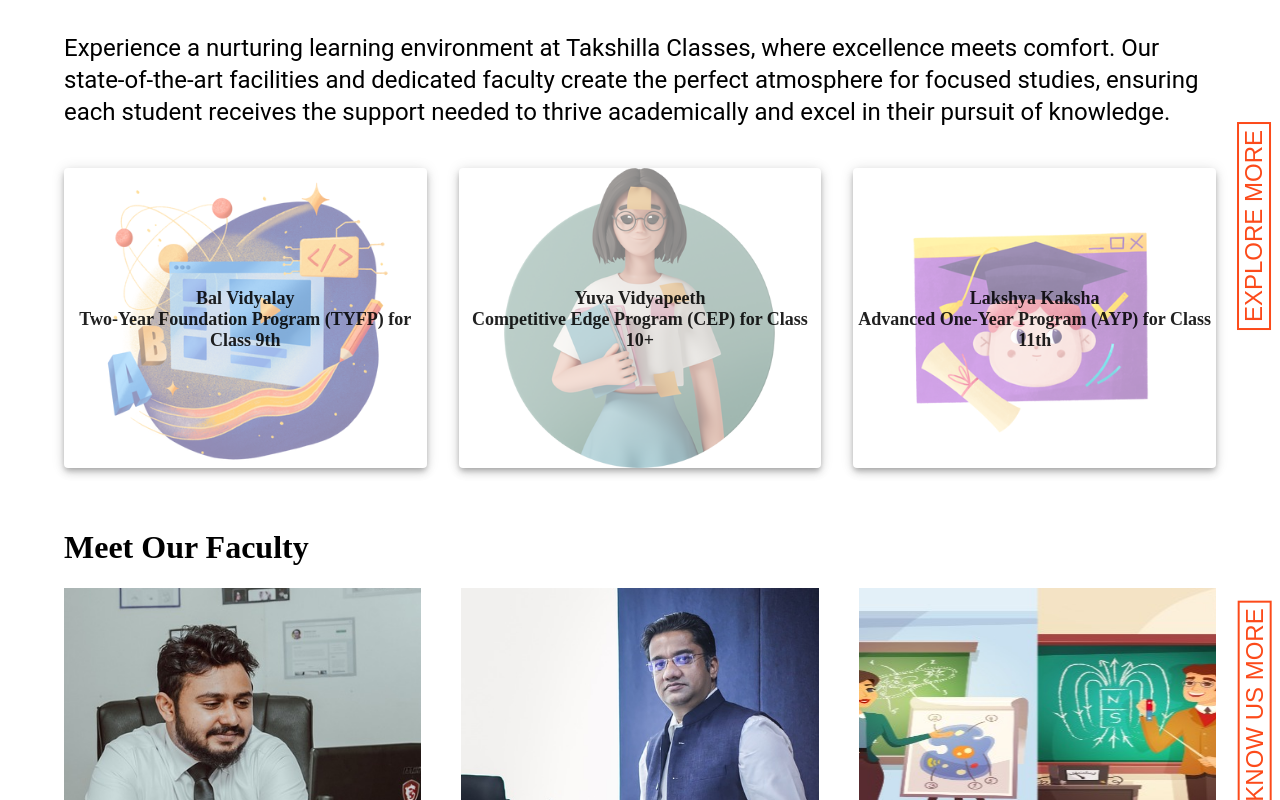
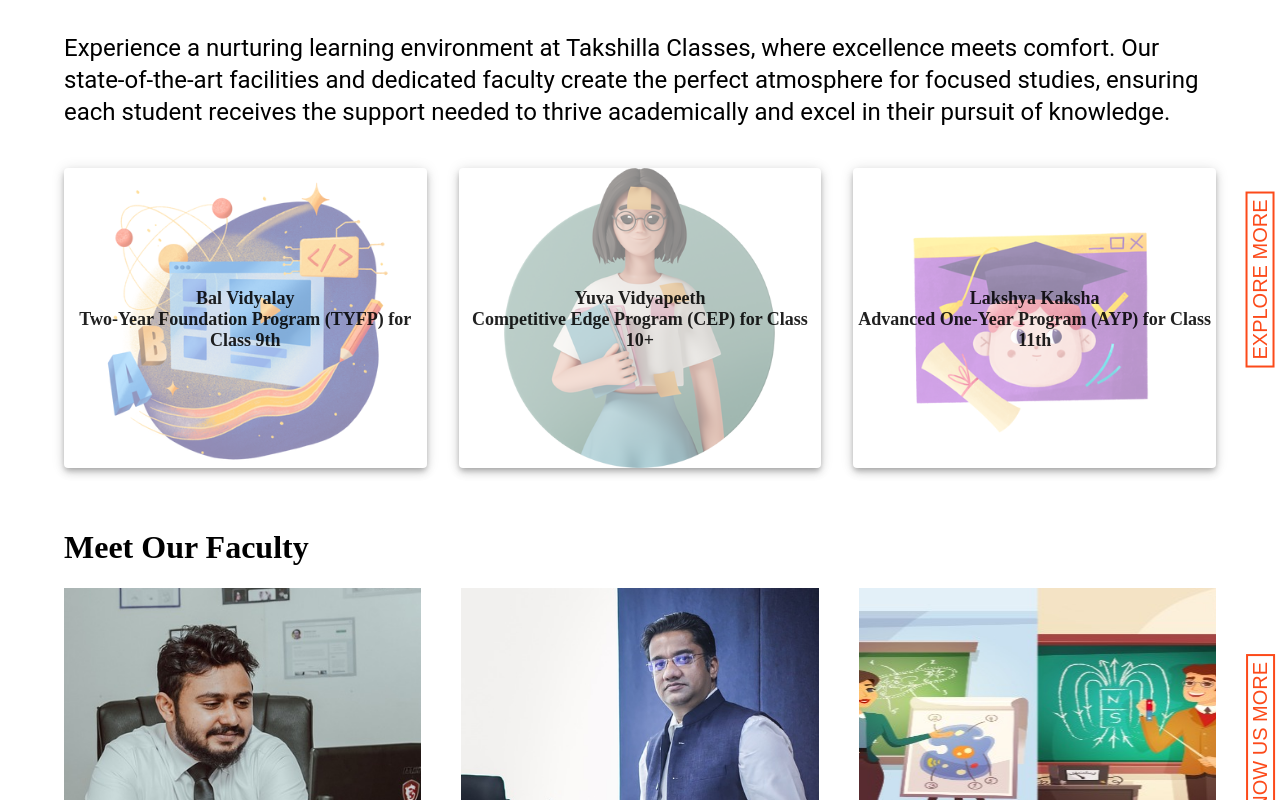
Before and after one commit to Sandeep-raj/takshilla, a React (Vite) app: page / in a window 1280 px wide. Shown: the part 980-1780 px from the top of the page. Built offline with nearby package versions, Linux system fonts and the light colour scheme.

Commit message:
carousel touch changes

```diff
--- a/src/component/Home/Home.css
+++ b/src/component/Home/Home.css
@@ -70,11 +70,11 @@
 
 .home_prog_btn {
     transform: rotate(270deg);
-    font-size: x-large;
+    font-size: 20px;
     position: absolute;
     width: max-content;
-    left: calc(100% - 130px);
-    top: 50%;
+    top: 60%;
+    left: calc(90vw + 20px);
     color: var(--x-dark-color);
     background-color: transparent;
     border: 2px solid var(--x-dark-color);
@@ -195,6 +195,7 @@
         width: 30vh;
         height: fit-content;
         font-size: 80px;
+        left: calc(90vw + 80px);
     }
     .child-container {
         font-size: xx-large;
```
Also changed, not shown: 4 other files (tests, documents, lock files or other folders).
